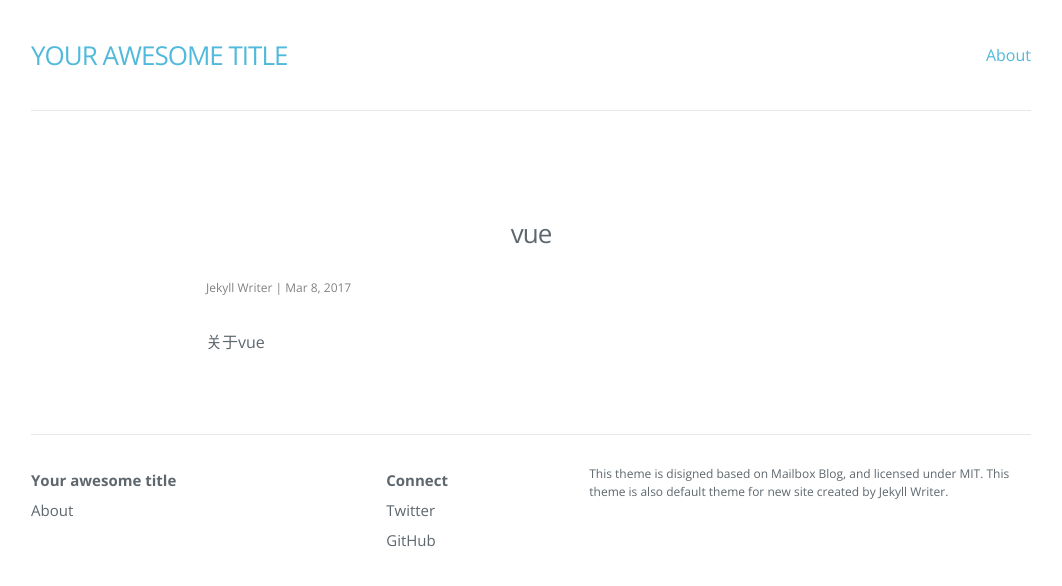
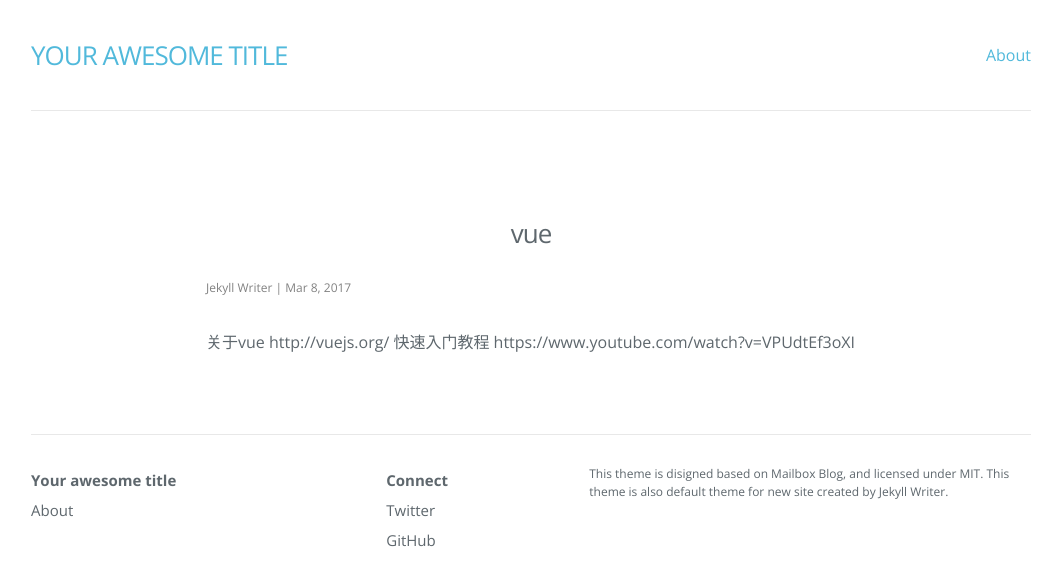
Before and after one commit to cattei/vue, a Jekyll site: the page built from _posts/2017-03-08-vue.md, in a window 1280 px wide. Shown: the top 586 px of the page, without its empty margins (109-1171 px from the left). Built offline with Jekyll 4.4.1, drawn with Linux system fonts in a browser that asks for light colours; nearby versions of some CDN libraries.

Commit message:
Update vue

```diff
--- a/_posts/2017-03-08-vue.md
+++ b/_posts/2017-03-08-vue.md
@@ -2,4 +2,5 @@
 title: vue
 layout: post
 ---
-关于vue
+关于vue http://vuejs.org/
+快速入门教程 https://www.youtube.com/watch?v=VPUdtEf3oXI
```
